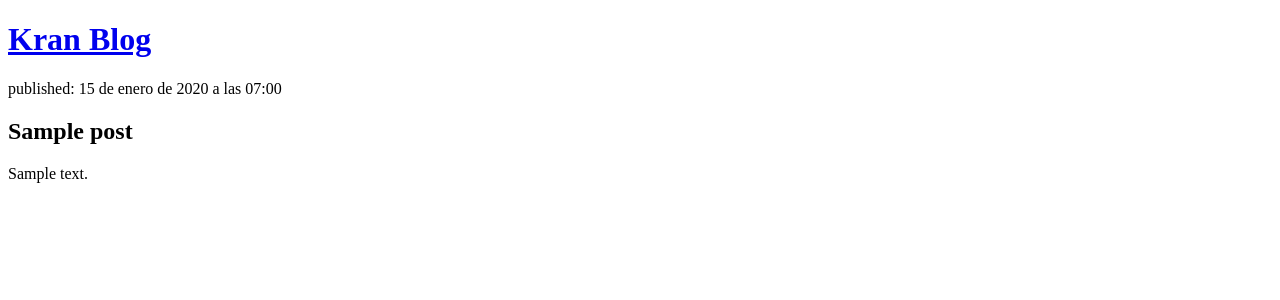
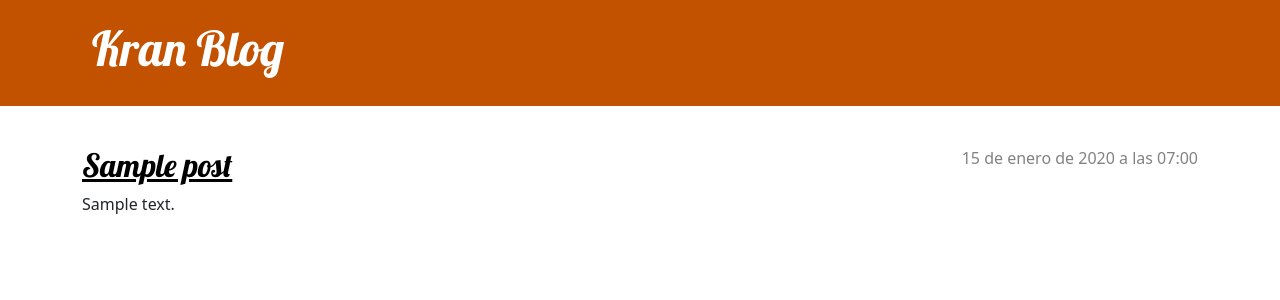
Before and after one commit to SmokePythonCL/my-first-blog, a Django app: template blog/templates/blog/post_list.html in a window 1280 px wide. Shown: the top 300 px of the page. Run offline with Django 4.2, Linux system fonts and the light colour scheme; the template is opened without the code that fills it: values that come from a table or form of the project are taken from there, others are empty; tables that the repository leaves empty hold one stand-in row (values such as "Sample post").

Commit message:
Better view of the page

```diff
--- /dev/null
+++ b/blog/static/css/blog.css
@@ -0,0 +1,70 @@
+.page-header {
+    background-color: #C25100;
+    margin-top: 0;
+    margin-bottom: 40px;
+    padding: 20px 20px 20px 40px;
+}
+
+.page-header h1,
+.page-header h1 a,
+.page-header h1 a:visited,
+.page-header h1 a:active {
+    color: #ffffff;
+    font-size: 36pt;
+    text-decoration: none;
+}
+
+h1,
+h2,
+h3,
+h4 {
+    font-family: 'Lobster', cursive;
+}
+
+.date {
+    color: #828282;
+}
+
+.save {
+    float: right;
+}
+
+.post-form textarea,
+.post-form input {
+    width: 100%;
+}
+
+.top-menu,
+.top-menu:hover,
+.top-menu:visited {
+    color: #ffffff;
+    float: right;
+    font-size: 26pt;
+    margin-right: 20px;
+}
+
+.post {
+    margin-bottom: 70px;
+}
+
+.post h2 a,
+.post h2 a:visited {
+    color: #000000;
+}
+
+.post > .date,
+.post > .actions {
+    float: right;
+}
+
+.btn-secondary,
+.btn-secondary:visited {
+    color: #C25100;
+    background: none;
+    border-color: #C25100;
+}
+
+.btn-secondary:hover {
+    color: #FFFFFF;
+    background-color: #C25100;
+}
--- a/blog/templates/blog/post_list.html
+++ b/blog/templates/blog/post_list.html
@@ -1,19 +1,33 @@
+{% load static %}
 <!DOCTYPE html>
 <html>
     <head>
         <title>Kran blog</title>
+        <link rel="stylesheet" href="https://cdn.jsdelivr.net/npm/bootstrap@5.1.3/dist/css/bootstrap.min.css" integrity="sha384-1BmE4kWBq78iYhFldvKuhfTAU6auU8tT94WrHftjDbrCEXSU1oBoqyl2QvZ6jIW3" crossorigin="anonymous">
+        <link href="//fonts.googleapis.com/css?family=Lobster&subset=latin,latin-ext" rel="stylesheet" type="text/css">
+        <link rel="stylesheet" href="{% static 'css/blog.css' %}">
     </head>
     <body>
-        <header>
-            <h1><a href="/">Kran Blog</a></h1>
+        <header class="page-header">
+            <div class="container">
+                <h1><a href="/">Kran Blog</a></h1>
+            </div>
         </header>
 
-        {% for post in posts %}
-            <article>
-                <time>published: {{ post.published_date }}</time>
-                <h2>{{ post.title }}</h2>
-                <p>{{ post.text|linebreaksbr }}</p>
-            </article>
-        {% endfor %}
+        <main class="container">
+            <div class="row">
+                <div class="col">
+                    {% for post in posts %}
+                        <article class="post">
+                            <time class="date">
+                                {{ post.published_date }}
+                            </time>
+                            <h2><a href="">{{ post.title }}</a></h2>
+                            <p>{{ post.text|linebreaksbr }}</p>
+                        </article>
+                    {% endfor %}
+                </div>
+            </div>
+        </main>
     </body>
 </html>
--- a/blog/views.py
+++ b/blog/views.py
@@ -5,5 +5,5 @@ from .models import Post
 # Create your views here.
 
 def post_list(request):
-    posts = Post.objects.filter(published_date__gte=timezone.now()).order_by('published_date')
+    posts = Post.objects.filter(published_date__gte=timezone.now()).order_by('-published_date')
     return render(request, "blog/post_list.html", {'posts': posts})
```
